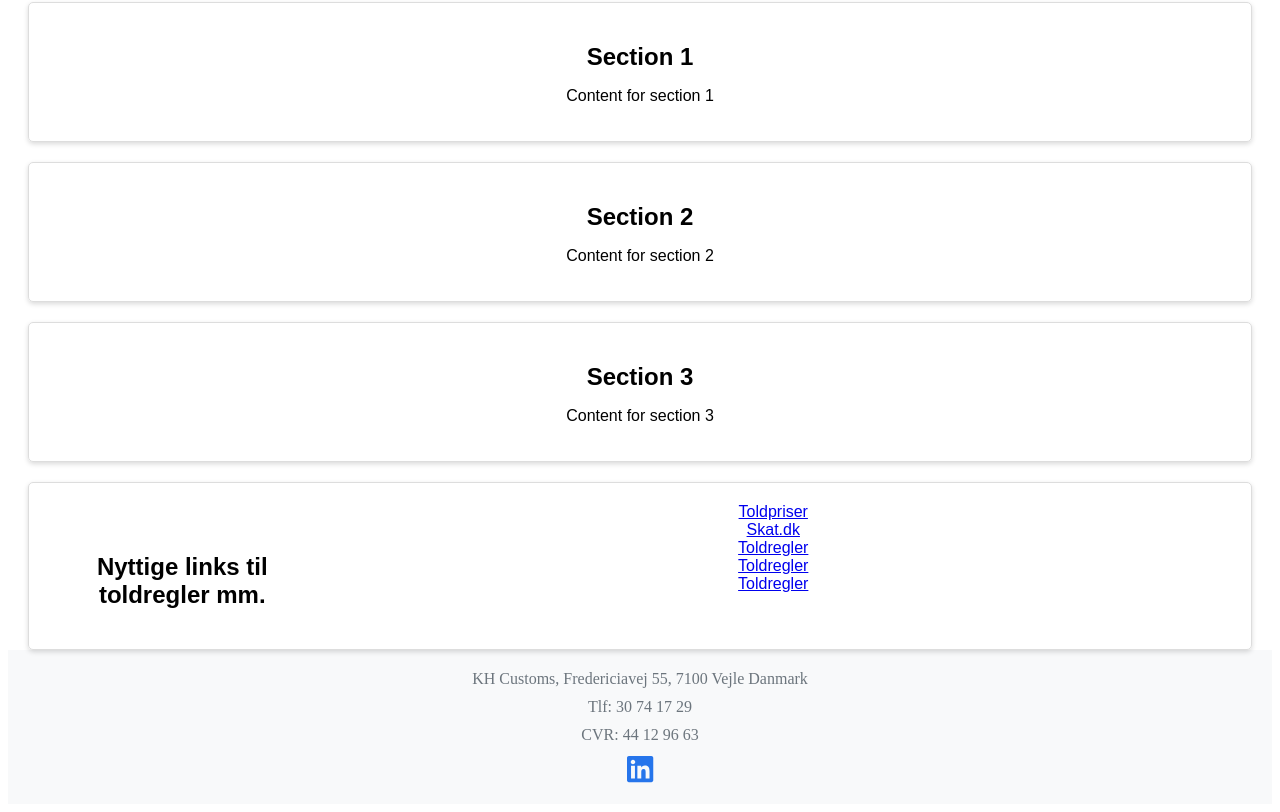
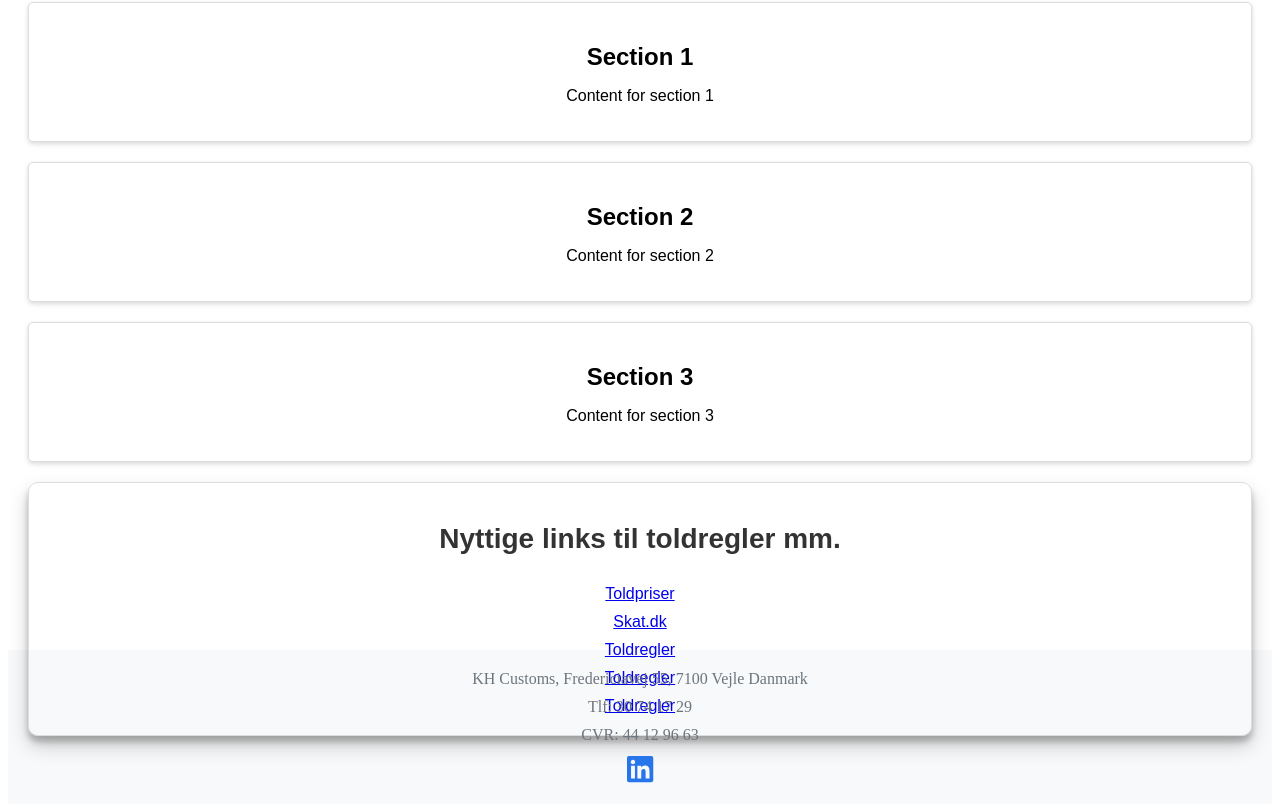
Before and after one commit to Jesperejohannsen/khCustoms, a React (Vite) app: page /toldregler in a window 1280 px wide. Shown: the part 323-1135 px from the top of the page. Built offline with nearby package versions, Linux system fonts and the light colour scheme.

Commit message:
changing toldregler css

```diff
--- a/src/components/toldreglerSite/toldReglerSite.css
+++ b/src/components/toldreglerSite/toldReglerSite.css
@@ -78,18 +78,22 @@
     border: 1px solid #ddd;
     margin: 20px auto;
     padding: 20px;
-    border-radius: 5px;
-    box-shadow: 0 2px 5px rgba(0, 0, 0, 0.15);
+    border-radius: 10px;
+    box-shadow: 0 10px 20px rgba(0, 0, 0, 0.19), 0 6px 6px rgba(0, 0, 0, 0.23);
     text-align: center;
     display: flex;
-  }
+    flex-direction: column;
+    transition: all 0.3s ease;
+}
 
-  .useful-links-for-customs h2 {
-    font-size: 24px;
-    margin-top: 50px;
-  }
+.useful-links-for-customs h2 {
+    font-size: 28px;
+    margin-top: 20px;
+    margin-bottom: 20px;
+    color: #333;
+}
 
-  .useful-links-for-customs ul {
+.useful-links-for-customs ul {
     list-style-type: none;
     margin: 0;
     padding: 0;
@@ -97,4 +101,8 @@
     display: flex;
     flex-direction: column;
     align-items: center;
-  }
+}
+
+.useful-links-for-customs ul li {
+  margin-top: 10px;
+}
```
